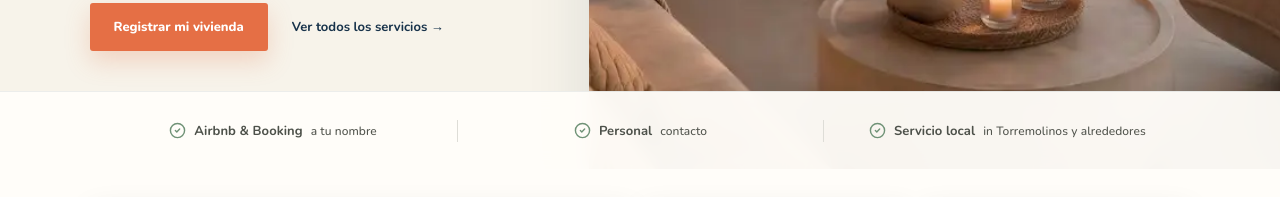
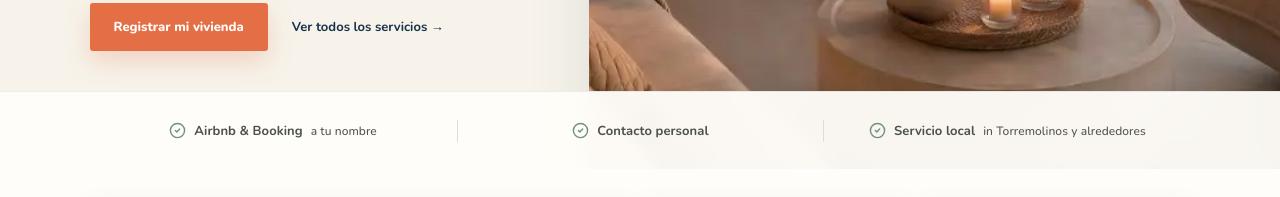
Before and after one commit to martijnschlosser/verhuurbeheer-torremolinos, a Next.js app: page /es in a window 1280 px wide. Shown: the part 840-1037 px from the top of the page. Built offline with nearby package versions, Linux system fonts and the light colour scheme; no server answers.

Commit message:
Polish remaining Spanish homepage copy

```diff
--- a/app/es/page.tsx
+++ b/app/es/page.tsx
@@ -281,7 +281,7 @@ function LocalizedHome() {
           </p>
           <h1>Disfruta de tu segunda residencia en Torremolinos. Nosotros nos ocupamos del resto.</h1>
           <p>
-            Desde La Carihuela y La Cala to Torremolinos Pueblo, combinamos una gestión inteligente con profesionales locales de confianza. Tienes un único contacto para reservas, huéspedes, limpieza, mantenimiento y cuidado diario de la vivienda.
+            Desde La Carihuela y La Cala hasta Torremolinos Pueblo, combinamos una gestión inteligente con profesionales locales de confianza. Tienes un único contacto para reservas, huéspedes, limpieza, mantenimiento y cuidado diario de la vivienda.
           </p>
           <div className="actions">
             <a className="btn hero-cta" href="/es/#contact">
@@ -299,7 +299,7 @@ function LocalizedHome() {
           </span>
           <span>
             <CheckCircle2 aria-hidden="true" />
-            <b>Personal</b> contacto
+            <b>Contacto personal</b>
           </span>
           <span>
             <CheckCircle2 aria-hidden="true" />
@@ -391,7 +391,7 @@ function LocalizedHome() {
           <a href="/es/gestion-alquiler-vacacional/">
             <small>Estancias cortas</small>
             <b>Gestión de alquiler vacacional</b>
-            <span>Desde 18% →</span>
+            <span>Desde el 18 % →</span>
           </a>
           <a href="/es/alquiler-temporada/">
             <small>Estancias temporales</small>
@@ -456,7 +456,7 @@ function LocalizedHome() {
           <p className="kicker orange">Cobertura local</p>
           <h2>Conocimiento local en todo Torremolinos</h2>
           <p>
-            Desdeal apartments y golf townhouses to hillside villas, we work throughout Torremolinos Pueblo, La Cala de Torremolinos, La Carihuela, Los Álamos, La Colina, Montemar y Torremolinos Golf.
+            Desdeal apartments y golf townhouses hasta hillside villas, we work throughout Torremolinos Pueblo, La Cala de Torremolinos, La Carihuela, Los Álamos, La Colina, Montemar y Torremolinos Golf.
           </p>
         </div>
         <div className="area-list" aria-label="Zonas atendidas alrededor de Torremolinos">
```
